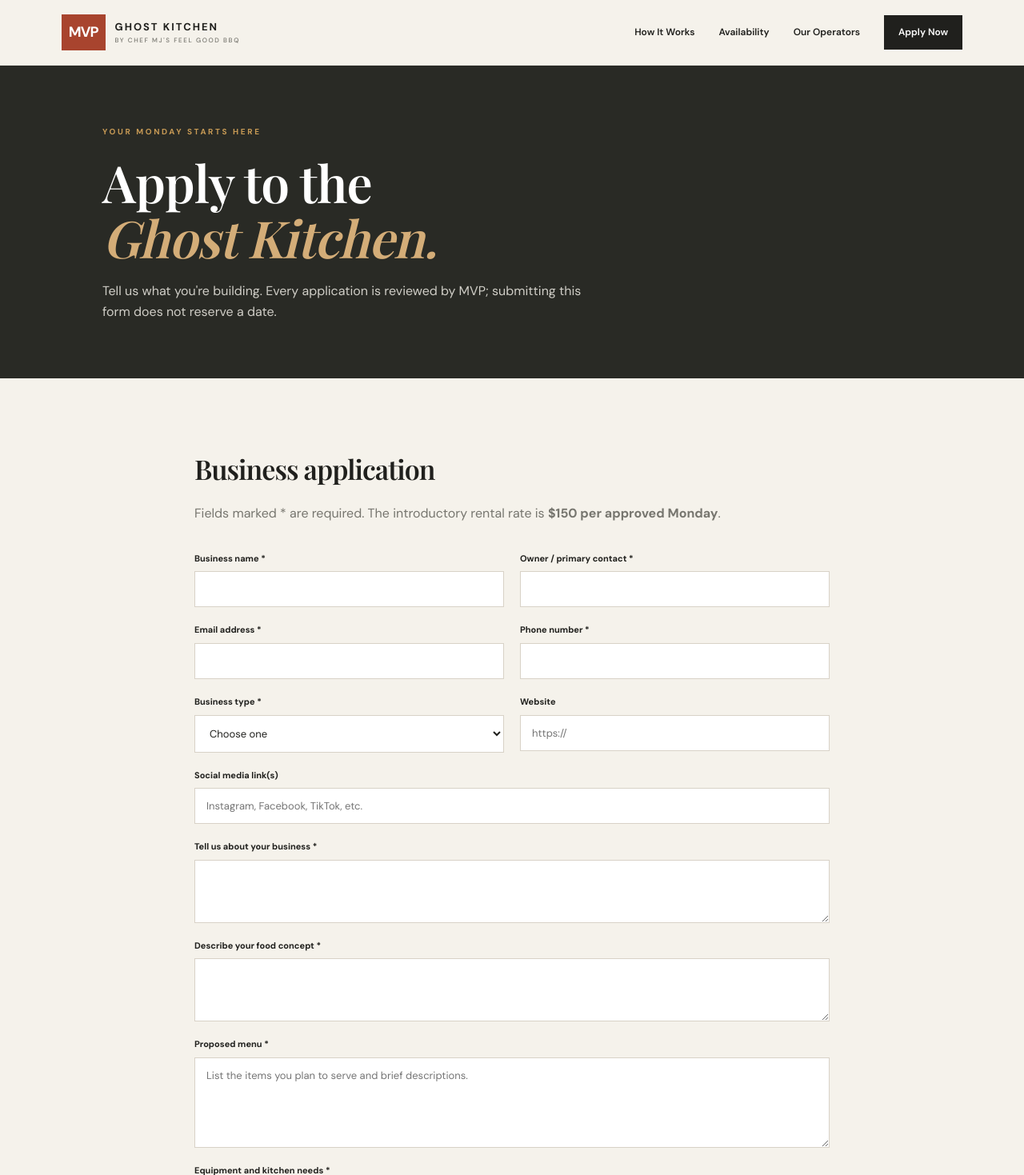
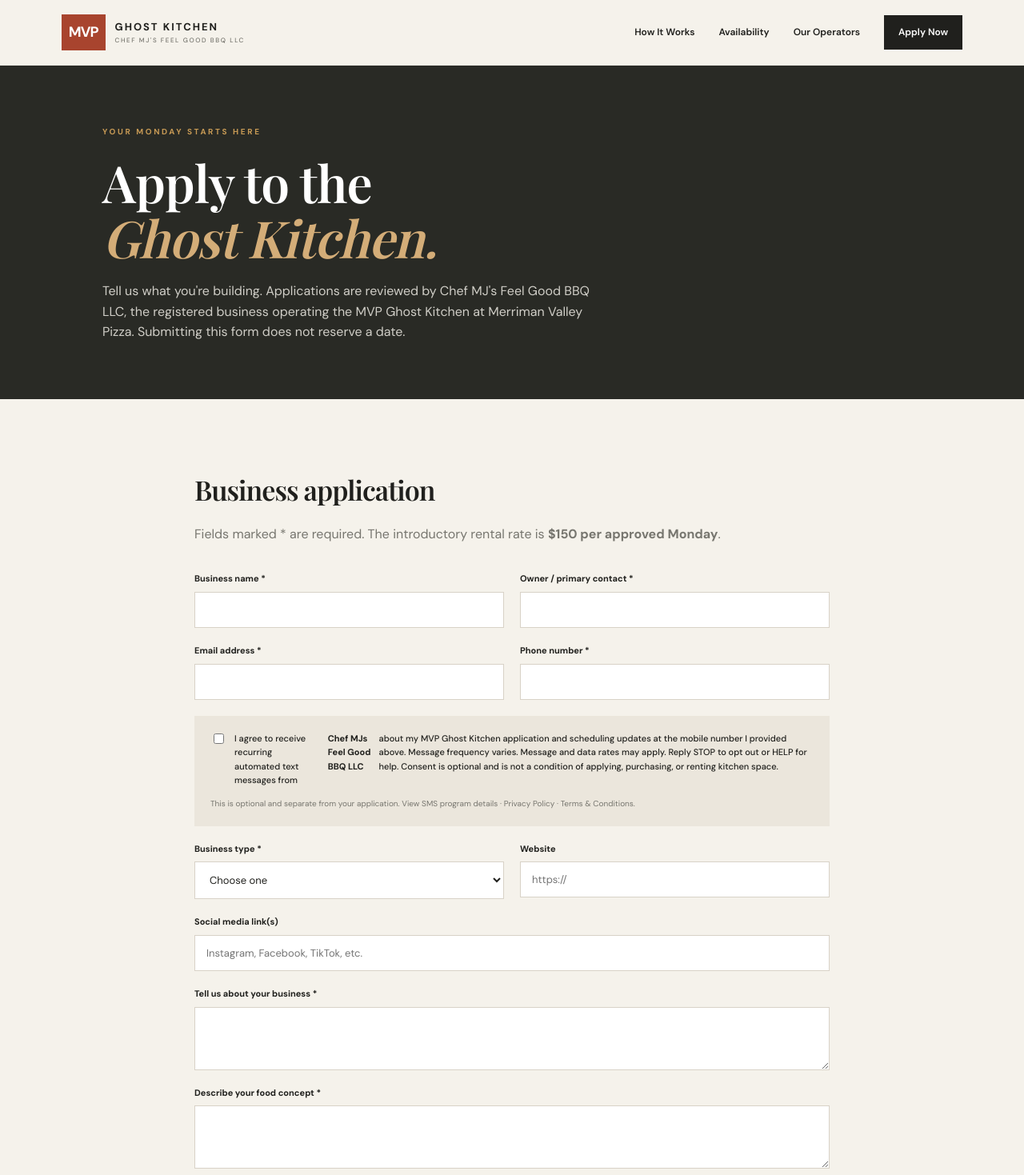
Before and after one commit to jarzenskimichael/Ghost-Kitchen, a Flask app: page /apply in a window 1280 px wide. Shown: the top 1469 px of the page at 80% size. Run offline with Flask 3, Linux system fonts and the light colour scheme; data comes from the database, SQL or seed files in the repository; data that the repository does not hold is empty.

Commit message:
Add application SMS opt-in and campaign branding
* Strengthen Twilio opt-in and campaign brand review

* Strengthen Twilio opt-in and campaign brand review

* Strengthen Twilio opt-in and campaign brand review

* Strengthen Twilio opt-in and campaign brand review

* Strengthen Twilio opt-in and campaign brand review

```diff
--- a/mvp-ghost-kitchen/app/routes.py
+++ b/mvp-ghost-kitchen/app/routes.py
@@ -353,6 +353,18 @@ def apply():
             photo_name = secrets.token_hex(12) + "." + extension
             upload.save(os.path.join(current_app.config["UPLOAD_FOLDER"], photo_name))
 
+        sms_opted_in = request.form.get("sms_consent") == "yes"
+        sms_phone = None
+        if sms_opted_in:
+            phone_digits = "".join(character for character in request.form.get("phone", "") if character.isdigit())
+            if len(phone_digits) == 10:
+                sms_phone = "+1" + phone_digits
+            elif len(phone_digits) == 11 and phone_digits.startswith("1"):
+                sms_phone = "+" + phone_digits
+            if not sms_phone:
+                flash("Enter a valid US mobile number or leave the optional SMS consent box unchecked.", "error")
+                return render_template("apply.html", monday_slots=choices, form=request.form)
+
         application = Application(
             business_name=request.form["business_name"].strip(),
             owner_name=request.form["owner_name"].strip(),
@@ -372,6 +384,19 @@ def apply():
         )
         db.session.add(application)
         db.session.flush()
+        if sms_opted_in and sms_phone:
+            consent = SmsConsent.query.filter_by(phone=sms_phone).first()
+            if consent:
+                consent.consent_at = datetime.utcnow()
+                consent.consent_source = "Ghost Kitchen application form"
+                consent.consent_text_version = "2026-11-18-application"
+                consent.active = True
+            else:
+                db.session.add(SmsConsent(
+                    phone=sms_phone,
+                    consent_source="Ghost Kitchen application form",
+                    consent_text_version="2026-11-18-application",
+                ))
         for slot in selected_slots:
             db.session.add(MondayRequest(application_id=application.id, slot_id=slot.id))
         insurance_upload = request.files.get("insurance_certificate")
--- a/mvp-ghost-kitchen/app/templates/apply.html
+++ b/mvp-ghost-kitchen/app/templates/apply.html
@@ -1,5 +1,5 @@
 {% extends "base.html" %}{% block title %}Apply{% endblock %}{% block content %}
-<section class="page-hero compact"><p class="eyebrow">YOUR MONDAY STARTS HERE</p><h1>Apply to the<br><em>Ghost Kitchen.</em></h1><p>Tell us what you're building. Every application is reviewed by MVP; submitting this form does not reserve a date.</p></section>
+<section class="page-hero compact"><p class="eyebrow">YOUR MONDAY STARTS HERE</p><h1>Apply to the<br><em>Ghost Kitchen.</em></h1><p>Tell us what you're building. Applications are reviewed by Chef MJ's Feel Good BBQ LLC, the registered business operating the MVP Ghost Kitchen at Merriman Valley Pizza. Submitting this form does not reserve a date.</p></section>
 <section class="section form-section"><div class="form-intro"><h2>Business application</h2><p class="muted">Fields marked * are required. The introductory rental rate is <strong>${{ rental_rate }} per approved Monday</strong>.</p></div>
 <form method="post" enctype="multipart/form-data" class="application-form">
 <input type="hidden" name="csrf_token" value="{{ csrf_token() }}">
@@ -7,7 +7,11 @@
 <label>Business name *<input name="business_name" required value="{{ form.get('business_name','') }}"></label>
 <label>Owner / primary contact *<input name="owner_name" required value="{{ form.get('owner_name','') }}"></label>
 <label>Email address *<input type="email" name="email" required value="{{ form.get('email','') }}"></label>
-<label>Phone number *<input type="tel" name="phone" required value="{{ form.get('phone','') }}"></label>
+<label>Phone number *<input type="tel" name="phone" required autocomplete="tel" value="{{ form.get('phone','') }}"></label>
+<div class="full form-consent sms-consent">
+<label class="check-label"><input type="checkbox" name="sms_consent" value="yes"> I agree to receive recurring automated text messages from <strong>Chef MJs Feel Good BBQ LLC</strong> about my MVP Ghost Kitchen application and scheduling updates at the mobile number I provided above. Message frequency varies. Message and data rates may apply. Reply STOP to opt out or HELP for help. Consent is optional and is not a condition of applying, purchasing, or renting kitchen space.</label>
+<small class="field-help">This is optional and separate from your application. <a href="{{ url_for('main.sms_opt_in') }}">View SMS program details</a> · <a href="{{ url_for('main.privacy') }}">Privacy Policy</a> · <a href="{{ url_for('main.terms') }}">Terms &amp; Conditions</a>.</small>
+</div>
 <label>Business type *<select name="business_type" required><option value="">Choose one</option>{% for t in ['Established restaurant / food business','Food truck','Caterer','Pop-up / market vendor','New food entrepreneur','Other'] %}<option {% if form.get('business_type')==t %}selected{% endif %}>{{ t }}</option>{% endfor %}</select></label>
 <label>Website <input type="url" name="website" placeholder="https://"></label>
 <label class="full">Social media link(s)<input name="social_links" placeholder="Instagram, Facebook, TikTok, etc."></label>
--- a/mvp-ghost-kitchen/app/templates/base.html
+++ b/mvp-ghost-kitchen/app/templates/base.html
@@ -3,7 +3,7 @@
 <head>
   <meta charset="utf-8">
   <meta name="viewport" content="width=device-width, initial-scale=1">
-  <meta name="description" content="A commercial kitchen opportunity from Merriman Valley Pizza.">
+  <meta name="description" content="Chef MJ&#39;s Feel Good BBQ LLC Ghost Kitchen program at Merriman Valley Pizza.">
   <title>{% block title %}MVP Ghost Kitchen{% endblock %} | {{ business_name }}</title>
   <link rel="preconnect" href="https://fonts.googleapis.com">
   <link href="https://fonts.googleapis.com/css2?family=DM+Sans:wght@400;500;600;700&family=Playfair+Display:wght@600;700&display=swap" rel="stylesheet">
@@ -11,7 +11,7 @@
 </head>
 <body>
 <header class="site-header">
-  <a class="brand" href="{{ url_for('main.home') }}"><span class="brand-mark">MVP</span><span>GHOST KITCHEN<small>BY CHEF MJ&#39;S FEEL GOOD BBQ</small></span></a>
+  <a class="brand" href="{{ url_for('main.home') }}"><span class="brand-mark">MVP</span><span>GHOST KITCHEN<small>CHEF MJ&#39;S FEEL GOOD BBQ LLC</small></span></a>
   <button class="menu-toggle" aria-label="Toggle navigation" onclick="document.querySelector('.nav').classList.toggle('open')">☰</button>
   <nav class="nav">
     <a href="{{ url_for('main.how_it_works') }}">How It Works</a>
@@ -28,7 +28,7 @@
   {% block content %}{% endblock %}
 </main>
 <footer class="site-footer">
-  <div><strong>CHEF MJ&#39;S FEEL GOOD BBQ</strong><p>MVP Ghost Kitchen · Merriman Valley Pizza</p><p>A place to test, build, and grow your food business.</p></div>
+  <div><strong>CHEF MJ&#39;S FEEL GOOD BBQ LLC</strong><p>Registered campaign business · MVP Ghost Kitchen at Merriman Valley Pizza</p><p>A place to test, build, and grow your food business.</p></div>
   <div class="footer-links"><a href="{{ url_for('main.how_it_works') }}">How it works</a><a href="{{ url_for('main.calendar') }}">Availability</a><a href="{{ url_for('main.apply') }}">Apply</a><a href="{{ url_for('main.privacy') }}">Privacy Policy</a><a href="{{ url_for('main.terms') }}">Terms &amp; Conditions</a><a href="{{ url_for('main.sms_opt_in') }}">SMS Program</a><a href="{{ url_for('main.admin_login') }}">Organizer login</a></div>
   <small>© Chef MJs Feel Good BBQ LLC · Ghost Kitchen Program · Merriman Valley Pizza</small>
 </footer>
```
Also changed, not shown: mvp-ghost-kitchen/app/templates/home.html (+4 -4 lines), mvp-ghost-kitchen/tests/test_app.py (+36 -0 lines).
